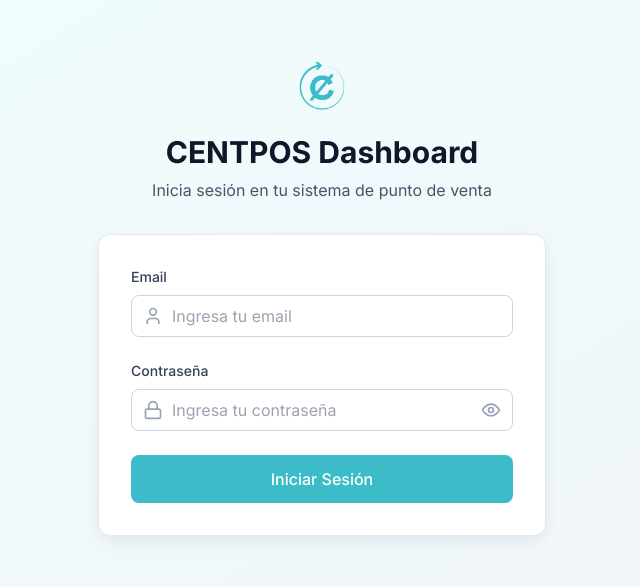
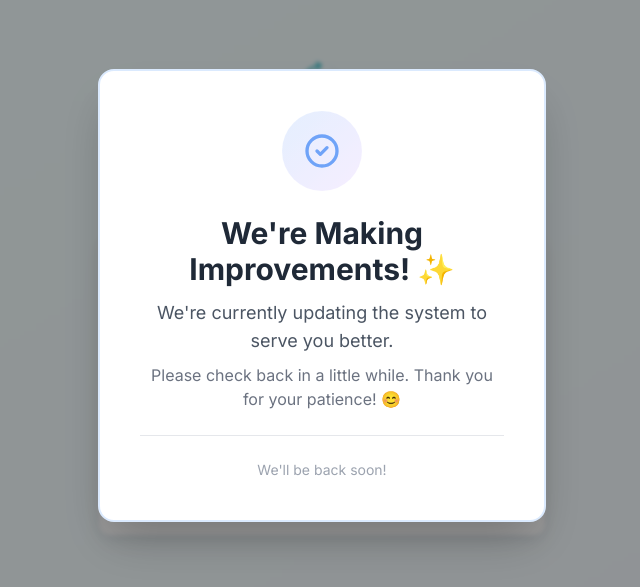
Before and after one commit to goldstein18/centpos, a React (Create React App) app: page /login in a window 1280 px wide. Shown: the part 105-692 px from the top of the page, without its empty margins (318-958 px from the left). Built offline with nearby package versions, Linux system fonts and the light colour scheme.

Commit message:
add overlay

```diff
--- a/src/components/Login.tsx
+++ b/src/components/Login.tsx
@@ -219,7 +219,26 @@ const Login: React.FC<LoginProps> = ({ onLogin }) => {
   };
 
   return (
-    <div className="min-h-screen flex items-center justify-center bg-gradient-to-br from-primary-50 to-secondary-100 p-3 sm:p-4 lg:p-6">
+    <div className="min-h-screen flex items-center justify-center bg-gradient-to-br from-primary-50 to-secondary-100 p-3 sm:p-4 lg:p-6 relative">
+      {/* Maintenance Overlay */}
+      <div className="absolute inset-0 bg-black bg-opacity-40 flex items-center justify-center z-50 backdrop-blur-[2px]">
+        <div className="bg-white rounded-2xl p-8 sm:p-10 max-w-md mx-4 text-center shadow-2xl border-2 border-blue-100">
+          <div className="mb-6">
+            <div className="h-20 w-20 bg-gradient-to-br from-blue-100 to-purple-100 rounded-full flex items-center justify-center mx-auto mb-6 animate-pulse">
+              <svg className="h-10 w-10 text-blue-500" fill="none" stroke="currentColor" viewBox="0 0 24 24">
+                <path strokeLinecap="round" strokeLinejoin="round" strokeWidth={2} d="M9 12l2 2 4-4m6 2a9 9 0 11-18 0 9 9 0 0118 0z" />
+              </svg>
+            </div>
+            <h2 className="text-3xl font-bold text-gray-800 mb-3">We're Making Improvements! ✨</h2>
+            <p className="text-lg text-gray-600 mb-2">We're currently updating the system to serve you better.</p>
+            <p className="text-base text-gray-500">Please check back in a little while. Thank you for your patience! 😊</p>
+          </div>
+          <div className="mt-6 pt-6 border-t border-gray-200">
+            <p className="text-sm text-gray-400">We'll be back soon!</p>
+          </div>
+        </div>
+      </div>
+
       <div className="max-w-md w-full space-y-6 sm:space-y-8">
         <div className="text-center">
           <div className="mx-auto h-16 w-16 mb-4">
```
Also changed, not shown: standalone-components/README.md, standalone-components/SegurosSection.tsx (line endings or trailing spaces), standalone-components/TasasInteresSection.tsx (line endings or trailing spaces), standalone-components/USAGE_EXAMPLE.tsx (line endings or trailing spaces), standalone-components/lib/auth.ts (line endings or trailing spaces), 1 other file (tests, documents, lock files or other folders).
